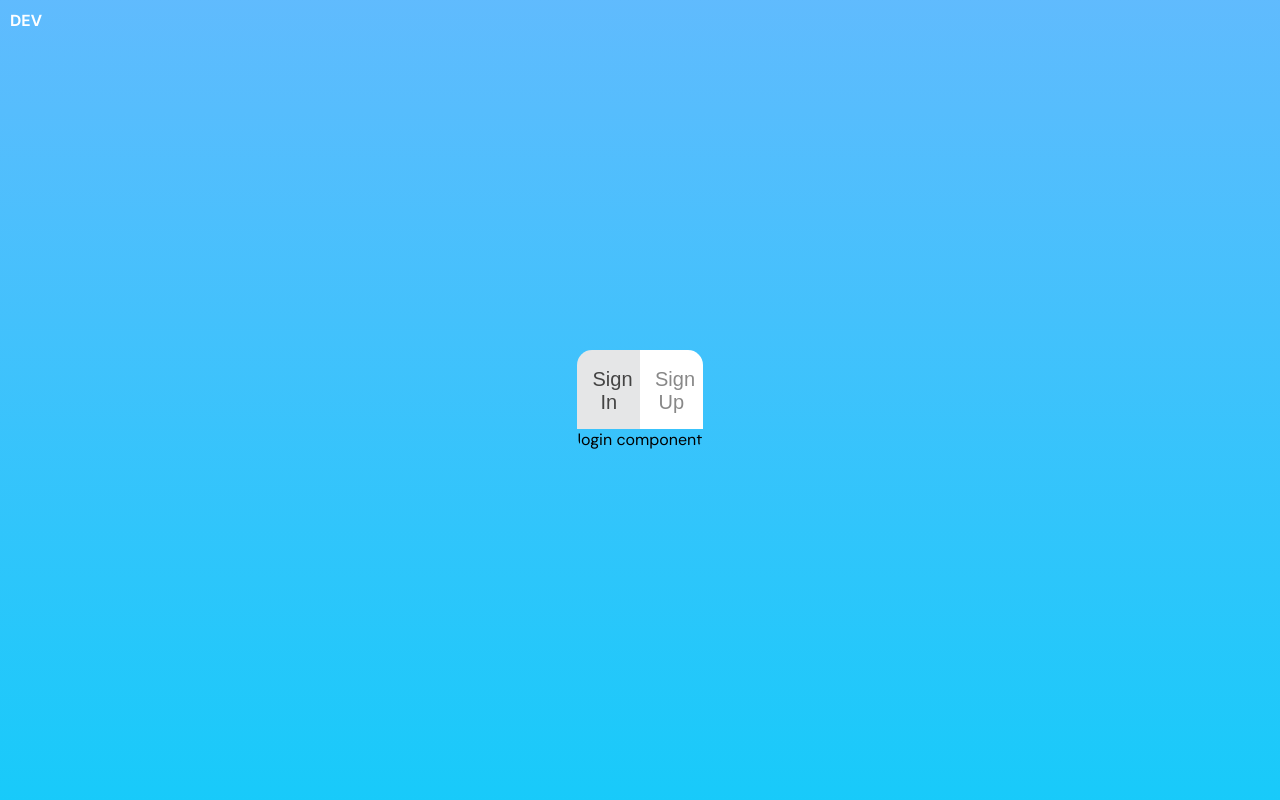
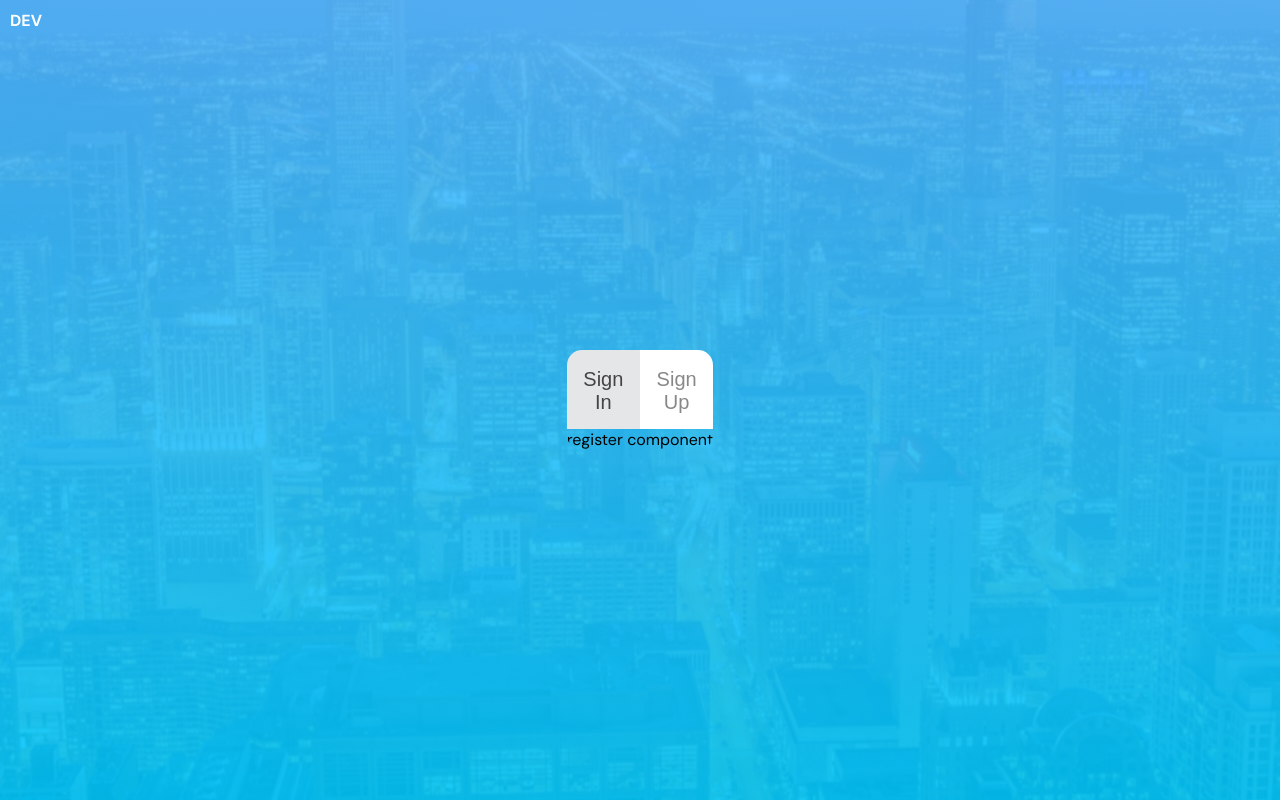
Before and after one commit to deekay-e/gixtr, a React (Create React App) app: page / in a window 1280 px wide. Both pictures are taken after a click on the button "Sign Up". Built offline with nearby package versions, Linux system fonts and the light colour scheme.

Commit message:
feat: add background image

```diff
--- a/package.json
+++ b/package.json
@@ -44,6 +44,7 @@
   },
   "devDependencies": {
     "@eslint/js": "^9.9.1",
+    "ajv": "^8.17.1",
     "eslint": "^9.9.1",
     "eslint-config-prettier": "^9.1.0",
     "eslint-config-standard": "^17.1.0",
--- a/src/pages/auth/tabs/AuthTabs.js
+++ b/src/pages/auth/tabs/AuthTabs.js
@@ -1,26 +1,27 @@
-import React from 'react'
+import React, { useState } from 'react'
 
 import './AuthTabs.scss'
+import backgroundImage from '../../../assets/images/background.jpg'
 
 const AuthTabs = () => {
+  const [type, setType] = useState('Sign In')
   return (
     <>
-      <div className="container-wrapper">
+      <div className="container-wrapper" style={{ backgroundImage: `url(${backgroundImage})` }}>
         <div className="environment">DEV</div>
         <div className="container-wrapper-auth">
           <div className="tabs">
             <div className="tabs-auth">
               <ul className="tab-group">
-                <li className='tab active'>
+                <li className="tab active" onClick={() => setType('Sign In')}>
                   <button className="login">Sign In</button>
                 </li>
-                <li className='tab'>
+                <li className="tab" onClick={() => setType('Sign Up')}>
                   <button className="signup">Sign Up</button>
                 </li>
               </ul>
-              <div className="tab-item">
-                login component
-              </div>
+              {type === 'Sign In' && <div className="tab-item">login component</div>}
+              {type === 'Sign Up' && <div className="tab-item">register component</div>}
             </div>
           </div>
         </div>
```
Also changed, not shown: 1 other file (tests, documents, lock files or other folders).
